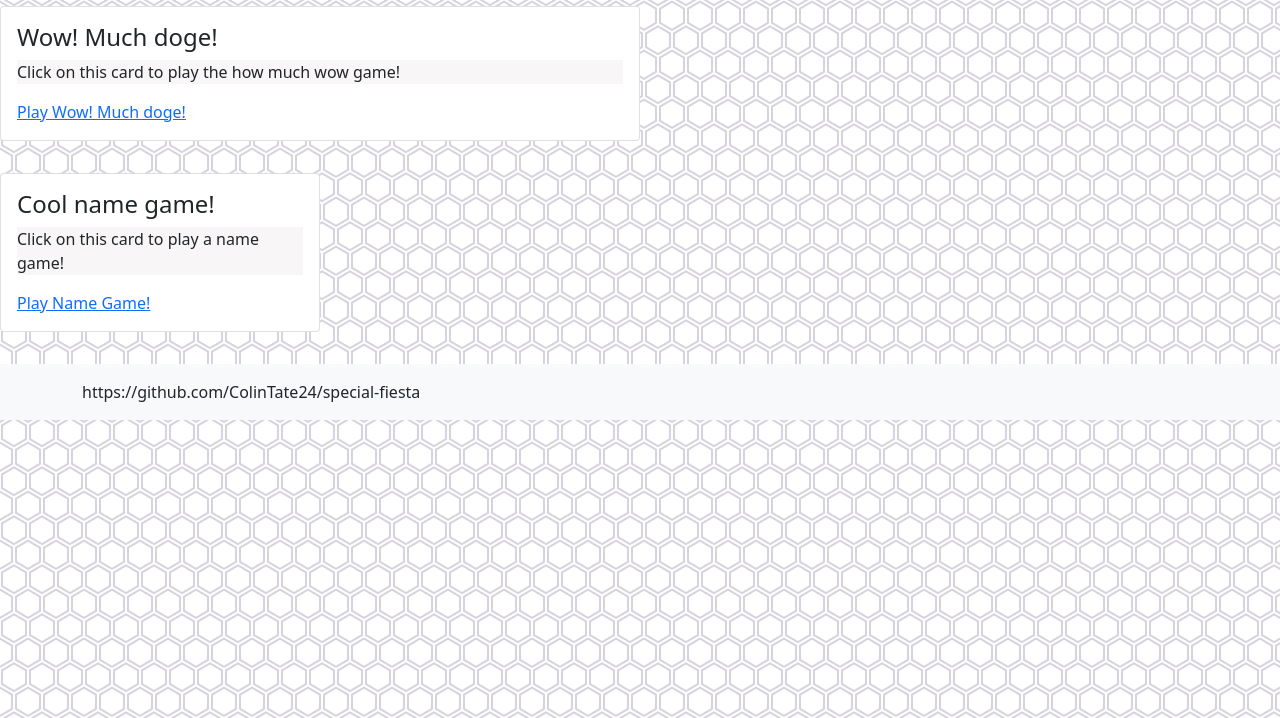
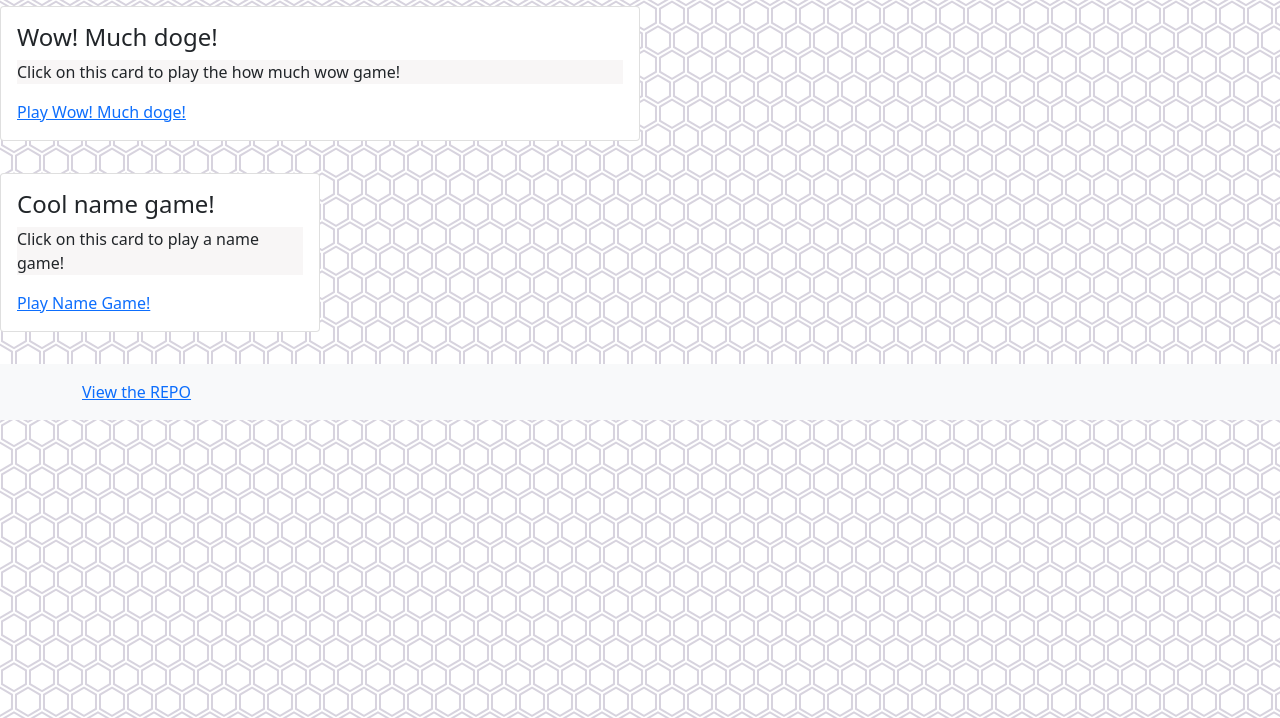
Before and after one commit to ColinTate24/special-fiesta, a plain HTML site: page index.html in a window 1280 px wide. Shown: the part 82-800 px from the top of the page. Drawn offline with nearby package versions, Linux system fonts and the light colour scheme.

Commit message:
Update index.html

```diff
--- a/index.html
+++ b/index.html
@@ -63,7 +63,7 @@
 
   <footer class="footer mt-auto py-3 bg-light">
     <div class="container">
-      <span>https://github.com/ColinTate24/special-fiesta</span>
+      <a href="https://github.com/ColinTate24/special-fiesta" target="_blank" class="card-link">View the REPO</a>
     </div>
   </footer>
 
```
